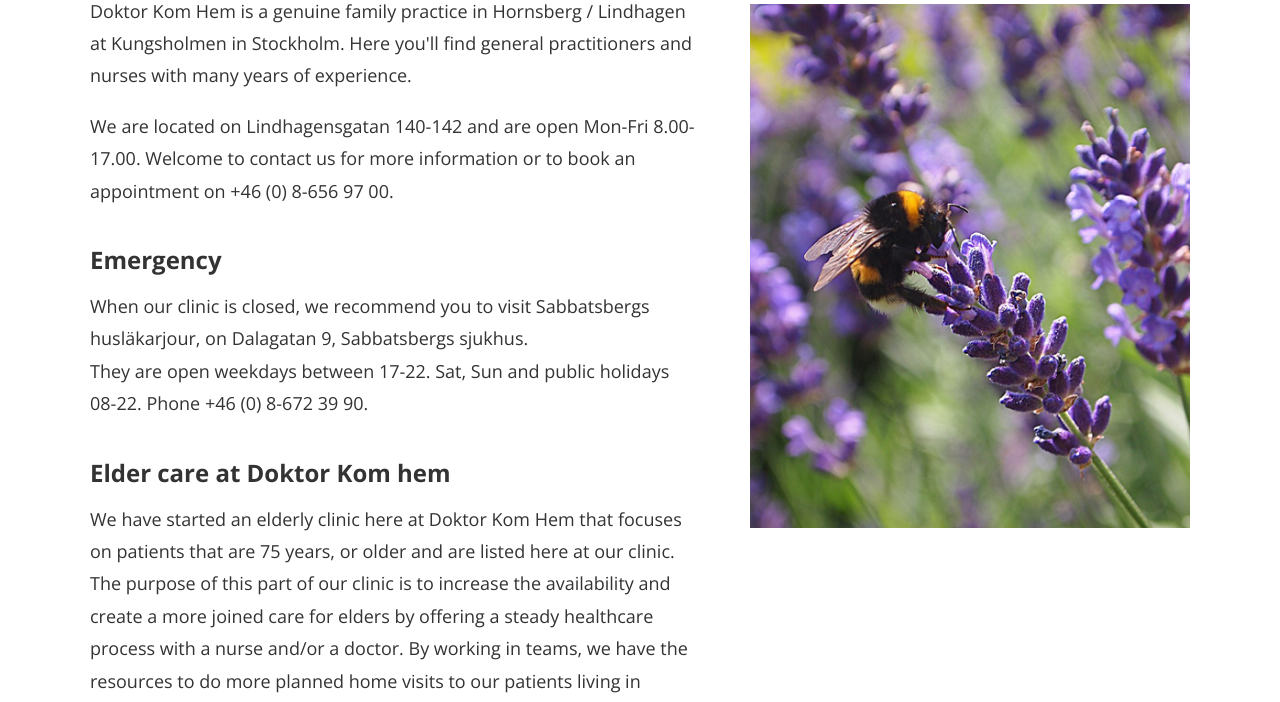
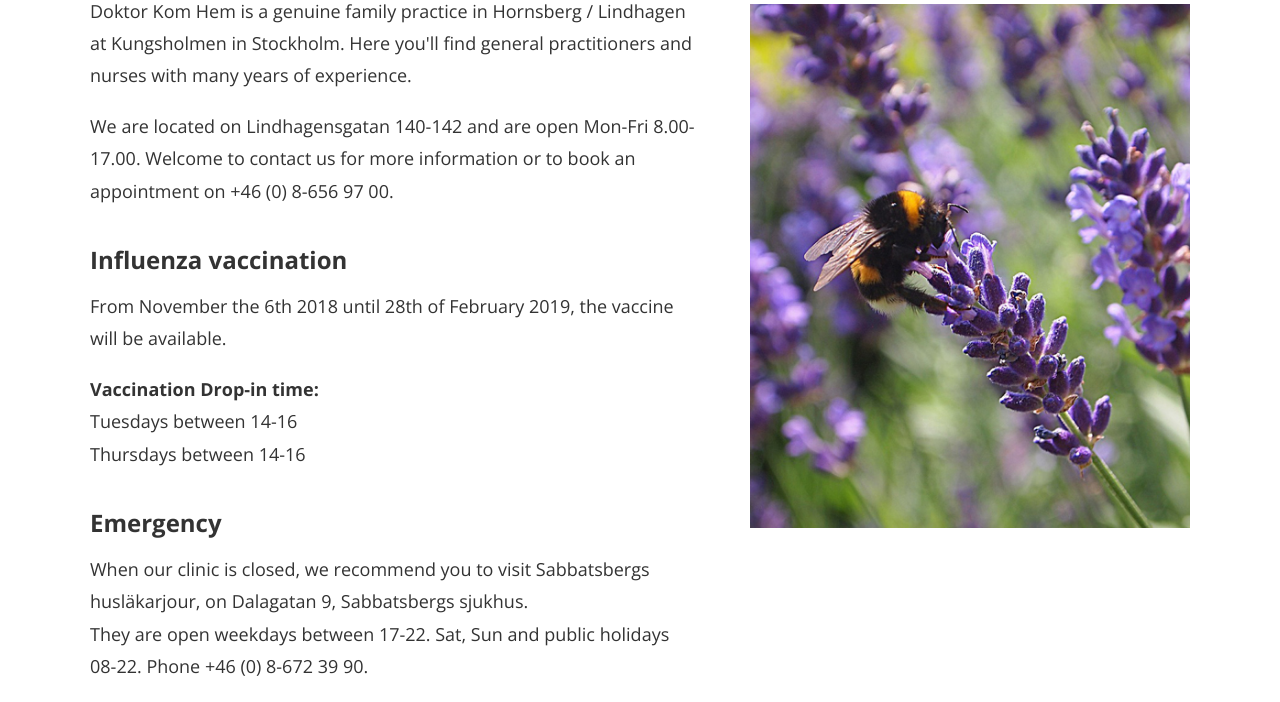
Before and after one commit to adamsdotter/DKH, a PHP site: page /start in a window 1280 px wide. Shown: the part 376-1078 px from the top of the page. Run offline with PHP 8.4, Linux system fonts and the light colour scheme.

Commit message:
vaccine info

```diff
--- a/start.php
+++ b/start.php
@@ -17,6 +17,15 @@
             <div class="page-content cushycms"><p>Doktor Kom Hem is a genuine family practice in Hornsberg / Lindhagen at Kungsholmen in Stockholm. Here you&#39;ll find general practitioners and nurses with many years of experience.</p>
 
 <p>We are located on Lindhagensgatan 140-142 and are open Mon-Fri 8.00-17.00. Welcome to contact us for more information or to book an appointment on <a href="tel:+4686569700">+46 (0) 8-656 97 00</a>.</p>
+
+<h2>Influenza vaccination</h2>
+<p>
+	From November the 6th 2018 until 28th of February 2019, the vaccine will be available.</p>
+<p>
+	<strong>Vaccination Drop-in time:</strong> <br />
+	Tuesdays between 14-16 <br />
+	Thursdays between 14-16
+</p>
 
 <h2>Emergency</h2>
 <p>When our clinic is closed, we recommend you to visit Sabbatsbergs husläkarjour, on Dalagatan 9, Sabbatsbergs sjukhus.<br />
```
Also changed, not shown: index.php (+9 -0 lines).
